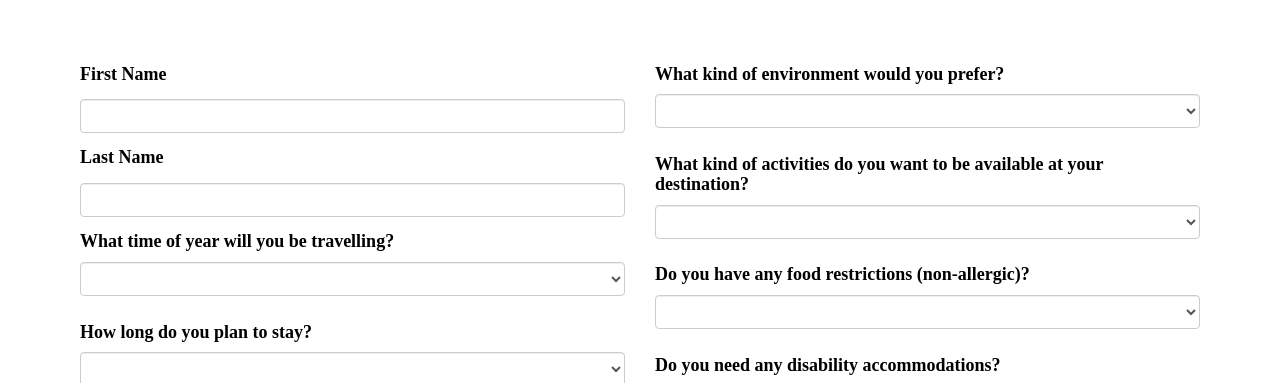
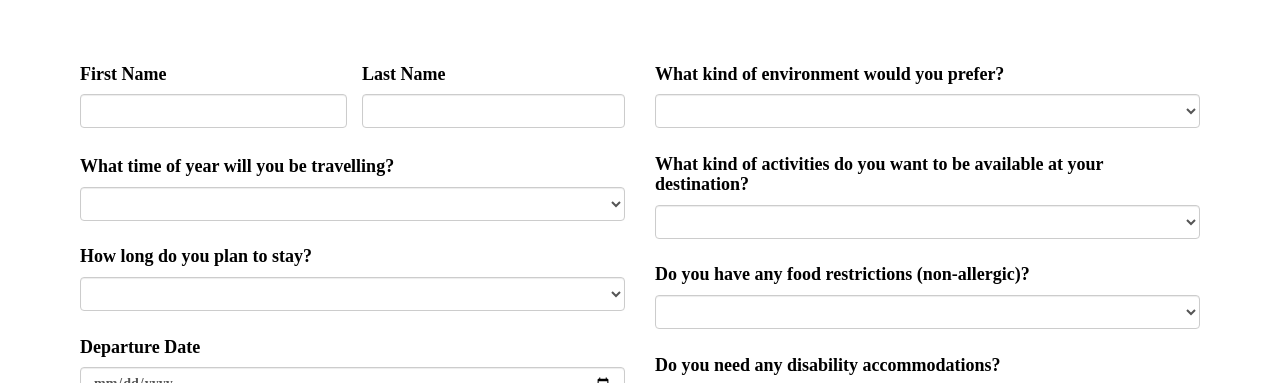
Before and after one commit to pullashradha/Vacation-Suggester, a plain HTML site: page index.html in a window 1280 px wide. Shown: the part 347-730 px from the top of the page. Drawn offline with Linux system fonts and the light colour scheme.

Commit message:
Add last name input slot next to forst name input slot on survey by making a table, adjust slight formatting to survey questions

```diff
--- a/css/styles.css
+++ b/css/styles.css
@@ -59,7 +59,7 @@ p {
 }
 
 #first-name, #last-name {
-  margin-bottom: 10pt;
+  margin-bottom: 16pt;
 }
 
 #submit {
@@ -69,6 +69,42 @@ p {
   color: #FFFFFF;
 }
 
-/*.btn-facebook, .fa-twitter, .fa-pinterest, .fa-instagram {
-  color: #FFFFFF;
-}*/
+label {
+  width: 100%;
+  margin: 0 0 0 0;
+}
+
+span {
+  display: block;
+  margin: 0 0 10px;
+  font-weight: bold;
+  padding-bottom: 10px;
+}
+
+h4 {
+  margin-bottom: 10px;
+}
+
+#departure-date {
+  width: 100%;
+}
+
+#padding {
+  margin: 0 0 0px;
+}
+
+#name-padding {
+  margin: 0 0 0px;
+}
+
+#name-margin {
+  margin-bottom: -18px;
+}
+
+#table {
+  width: 100%;
+}
+
+#first {
+  padding-right: 15px;
+}
--- a/index.html
+++ b/index.html
@@ -31,14 +31,28 @@
       <div class="row">
 <!-- First Column Start -->
         <div class="col-sm-6">
-          <div class="form-group">
-            <h4><label for="first-name">First Name</label></h4>
-            <input id="first-name" class="form-control" type="text">
-          </div>
-          <div class="form-group">
+          <table id="table">
+            <tr>
+              <td id="first">
+                <div class="form-group">
+                  <h4><label for="first-name" id="name-margin">
+                    <span id="name-padding">First Name</span><input id="first-name" class="form-control" type="text">
+                  </label></h4>
+                </div>
+              </td>
+              <td>
+                <div class="form-group">
+                  <h4><label for="last-name" id="name-margin">
+                    <span id="name-padding">Last Name</span><input id="last-name" class="form-control" type="text">
+                  </label></h4>
+                </div>
+              </td>
+            </tr>
+          </table>
+          <!-- <div class="form-group">
             <h4><label for="last-name">Last Name</label></h4>
             <input id="last-name" class="form-control" type="text">
-          </div>
+          </div> -->
           <div id="season">
             <h4><strong>What time of year will you be travelling?</strong></h4>
             <select class="form-control" id="season">
@@ -60,8 +74,9 @@
             </select>
           </div>
           <div class="form-group">
-            <h4><label for="born">Travel Dates</label></h4>
-            <input id="calendar" class="form-control" type="date">
+            <h4><label for="born" id="departure-date">
+              <span id="padding">Departure Date</span><input id="calendar" class="form-control" type="date">
+            </label></h4>
           </div>
           <div id="budget">
             <h4><strong>What is your budget (excluding airline ticket and transportation costs to destination)?</strong></h4>
--- a/js/scripts.js
+++ b/js/scripts.js
@@ -1,6 +1,6 @@
 $(function() {
   $("form#content").submit(function(event) {
-    // $(#japan, #peru, #south-africa, #switzerland, #stay-home).hide();
+
     var firstName = $("input#first-name").val();
     var lastName = $("input#last-name").val();
     var season = $("select#season").val();
```
